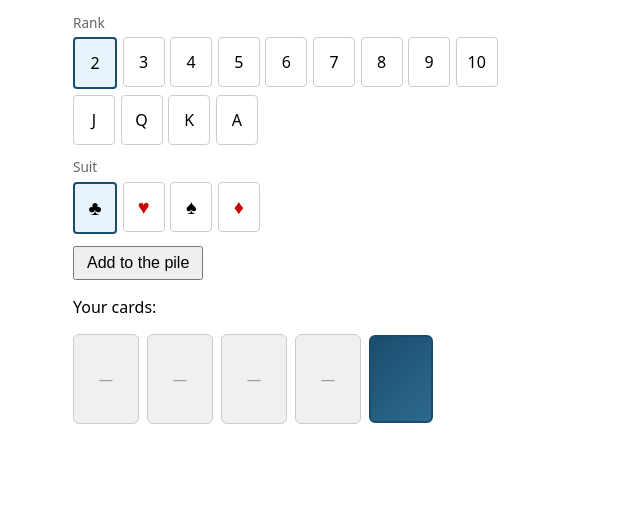
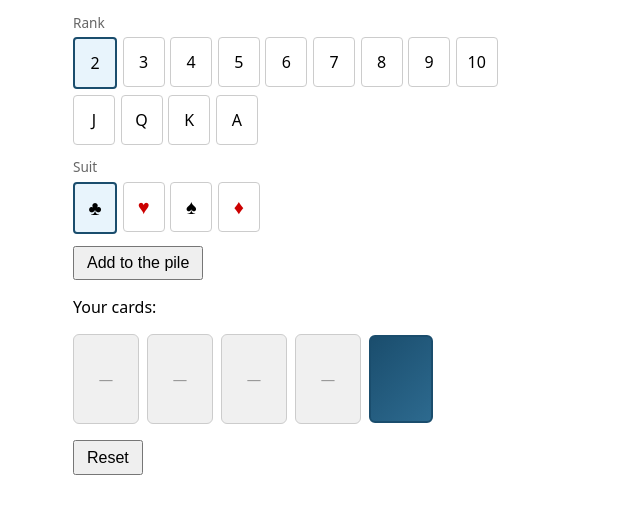
Before and after one commit to steventine/javascript-card-trick, a plain HTML site: page index.html in a window 1280 px wide. Shown: the part 127-640 px from the top of the page, without its empty margins (311-951 px from the left). Drawn offline with Linux system fonts and the light colour scheme.

Commit message:
Added a reset button

```diff
--- a/index.html
+++ b/index.html
@@ -19,6 +19,8 @@
   .suit-card { font-size: 1.25rem; }
   .add-row { margin-top: 0.75rem; }
   .cards-row { display: flex; align-items: center; gap: 0.5rem; flex-wrap: wrap; margin: 1rem 0; }
+  .reset-row { margin-top: 1rem; }
+  .reset-row button { padding: 0.4rem 0.75rem; font-size: 1rem; cursor: pointer; }
   .pile { display: flex; gap: 0.5rem; flex-wrap: wrap; min-height: 5.5rem; }
   .card-slot { width: 4rem; height: 5.5rem; border: 1px solid #ccc; border-radius: 6px; display: flex; align-items: center; justify-content: center; gap: 0.25rem; font-size: 1.25rem; background: #fff; }
   .card-slot.empty { background: #f0f0f0; color: #999; font-size: 0.9rem; }
@@ -30,7 +32,7 @@
   @keyframes pulse-border { 0%, 100% { box-shadow: 0 0 0 0 rgba(26, 77, 109, 0.5); } 50% { box-shadow: 0 0 0 6px rgba(26, 77, 109, 0.2); } }
   .card-back.revealed { background: #fff; cursor: default; font-size: 1.25rem; flex-direction: row; }
   .card-back.revealed.red { color: #c00; }
-  #add-btn { padding: 0.4rem 0.75rem; font-size: 1rem; cursor: pointer; }
+  .add-row button { padding: 0.4rem 0.75rem; font-size: 1rem; cursor: pointer; }
   #add-btn:disabled { cursor: not-allowed; opacity: 0.6; }
 </style>
 <script>
@@ -52,6 +54,22 @@ function addToPile() {
     el.onclick = revealFifth;
     el.title = "Click to reveal your hidden card";
   }
+}
+
+function reset() {
+  pile = [];
+  revealed = null;
+  selectedRank = 2;
+  selectedSuit = "c";
+  document.getElementById("add-btn").disabled = false;
+  var el = document.getElementById("fifth-card");
+  el.classList.remove("revealed", "clickable");
+  el.onclick = null;
+  el.innerHTML = "";
+  el.title = "Add 4 cards first";
+  renderRankCards();
+  renderSuitCards();
+  renderPile();
 }
 
 function setRank(r) {
@@ -222,6 +240,9 @@ function s2n(s) {
   <div id="pile" class="pile"></div>
   <div id="fifth-card" class="card-back" title="Add 4 cards first"></div>
 </div>
+<div class="reset-row">
+  <button type="button" onclick="reset()">Reset</button>
+</div>
 
 <script>
 renderRankCards();
```
